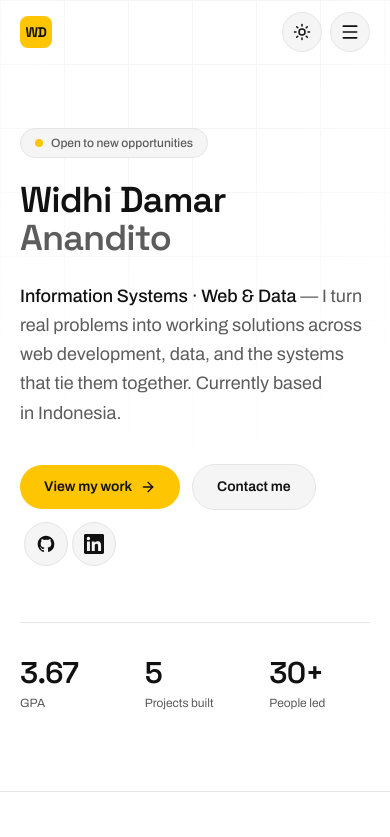
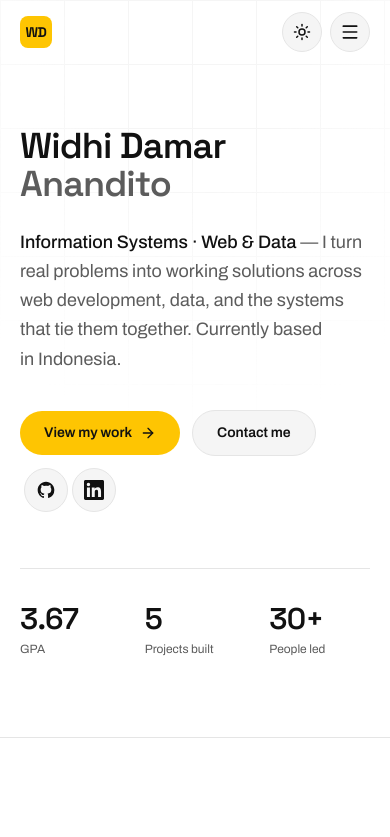
Before and after one commit to wdhdamar/wdhdamar-porto, a Next.js app: page / in a window 390 px wide. Shown: the top 837 px of the page. Built offline with nearby package versions, Linux system fonts and the light colour scheme.

Commit message:
fix mobile nav scroll and remove availability badge

```diff
--- a/components/sections/hero.tsx
+++ b/components/sections/hero.tsx
@@ -48,19 +48,9 @@ export function Hero() {
           animate="show"
           className="max-w-4xl"
         >
-          <motion.div variants={item}>
-            <span className="inline-flex items-center gap-2 rounded-full border border-border bg-surface px-3.5 py-1.5 text-xs font-medium text-muted">
-              <span className="relative flex h-2 w-2">
-                <span className="absolute inline-flex h-full w-full animate-ping rounded-full bg-accent opacity-75" />
-                <span className="relative inline-flex h-2 w-2 rounded-full bg-accent" />
-              </span>
-              {siteConfig.availability}
-            </span>
-          </motion.div>
-
           <motion.h1
             variants={item}
-            className="mt-6 font-display text-4xl font-semibold leading-[1.05] tracking-tight text-balance sm:text-6xl md:text-7xl"
+            className="font-display text-4xl font-semibold leading-[1.05] tracking-tight text-balance sm:text-6xl md:text-7xl"
           >
             {siteConfig.name.split(" ").slice(0, 2).join(" ")}{" "}
             <span className="text-muted">
--- a/components/site-header.tsx
+++ b/components/site-header.tsx
@@ -129,7 +129,12 @@ export function SiteHeader() {
                 <a
                   key={link.href}
                   href={to(link.href)}
-                  onClick={() => setOpen(false)}
+                  onClick={() => {
+                    // Unlock body scroll synchronously so the browser can jump
+                    // to the anchor target on tap (state update is async).
+                    document.body.style.overflow = "";
+                    setOpen(false);
+                  }}
                   className="rounded-lg px-4 py-3 text-base font-medium text-muted transition-colors hover:bg-surface hover:text-foreground"
                 >
                   {link.label}
@@ -137,7 +142,10 @@ export function SiteHeader() {
               ))}
               <a
                 href={to("#contact")}
-                onClick={() => setOpen(false)}
+                onClick={() => {
+                  document.body.style.overflow = "";
+                  setOpen(false);
+                }}
                 className="mt-2 inline-flex items-center justify-center rounded-full bg-accent px-4 py-3 text-base font-semibold text-accent-foreground"
               >
                 Get in touch
```
